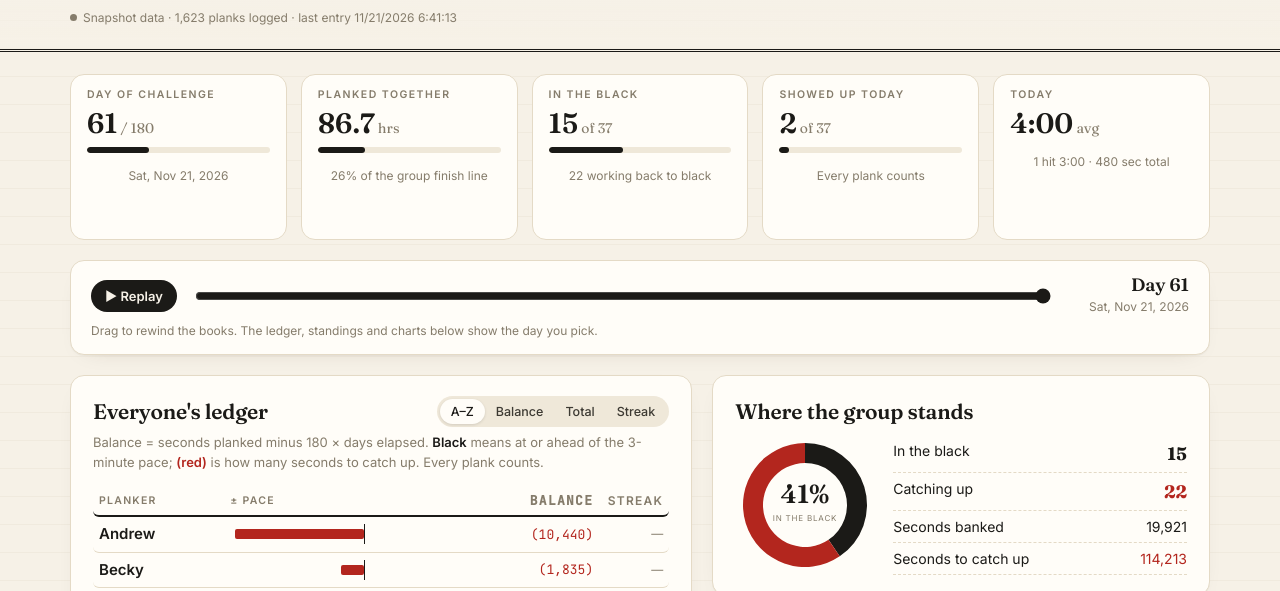
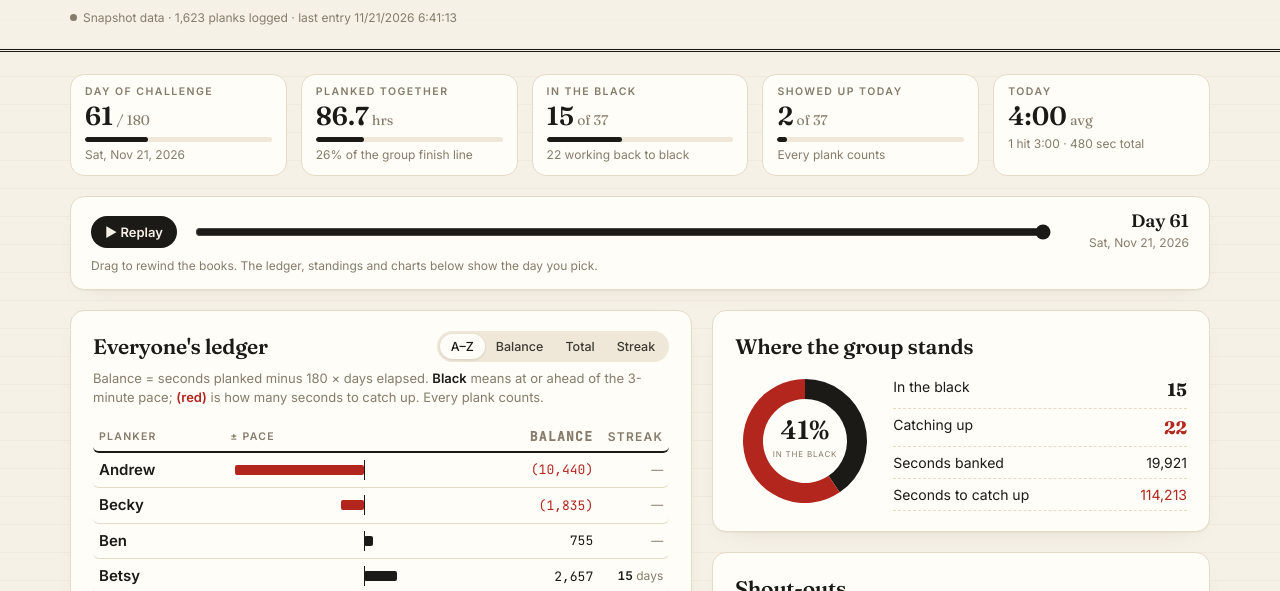
Before and after one commit to pahbs/misc, a plain HTML site: page workouts/plank/index.html in a window 1280 px wide. Shown: the part 147-738 px from the top of the page. Drawn offline with Linux system fonts and the light colour scheme; no server answers.

Commit message:
Plank dashboard: shorter summary boxes
Fix the KPI caption inheriting the page footer's padding and
centering, and tighten the box spacing.

Co-Authored-By: Claude Opus 5.5 <noreply@anthropic.com>
Claude-Session: https://claude.ai/code/session_01NT9sW8xwTEerhKpybrxhrR

```diff
--- a/workouts/plank/style.css
+++ b/workouts/plank/style.css
@@ -37,12 +37,12 @@ h1{font-size:clamp(30px,5vw,52px);line-height:1.02}
 /* KPIs */
 .kpis{display:grid;grid-template-columns:repeat(5,1fr);gap:14px;margin-bottom:20px}
 @media (max-width:900px){.kpis{grid-template-columns:repeat(2,1fr)}.kpi:last-child{grid-column:1/-1}}
-.kpi{background:var(--card);border:1px solid var(--rule);border-radius:14px;padding:14px 16px}
+.kpi{background:var(--card);border:1px solid var(--rule);border-radius:14px;padding:11px 14px}
 .kpi .lab{font:600 10.5px/1.2 var(--sans);letter-spacing:.14em;text-transform:uppercase;color:var(--muted)}
-.kpi .val{font:600 28px/1.15 var(--serif);margin-top:6px;font-variant-numeric:tabular-nums}
+.kpi .val{font:600 26px/1.1 var(--serif);margin-top:4px;font-variant-numeric:tabular-nums}
 .kpi .val small{font-size:14px;color:var(--muted);font-weight:400}
-.kpi .foot{font-size:12px;color:var(--muted);margin-top:4px}
-.bar{height:6px;background:var(--paper-2);border-radius:3px;overflow:hidden;margin-top:8px}
+.kpi .foot{font-size:12px;color:var(--muted);margin-top:4px;padding:0;text-align:left}
+.bar{height:5px;background:var(--paper-2);border-radius:3px;overflow:hidden;margin-top:6px}
 .bar>i{display:block;height:100%;background:var(--ink);border-radius:3px}
 
 /* Scrubber */
```
